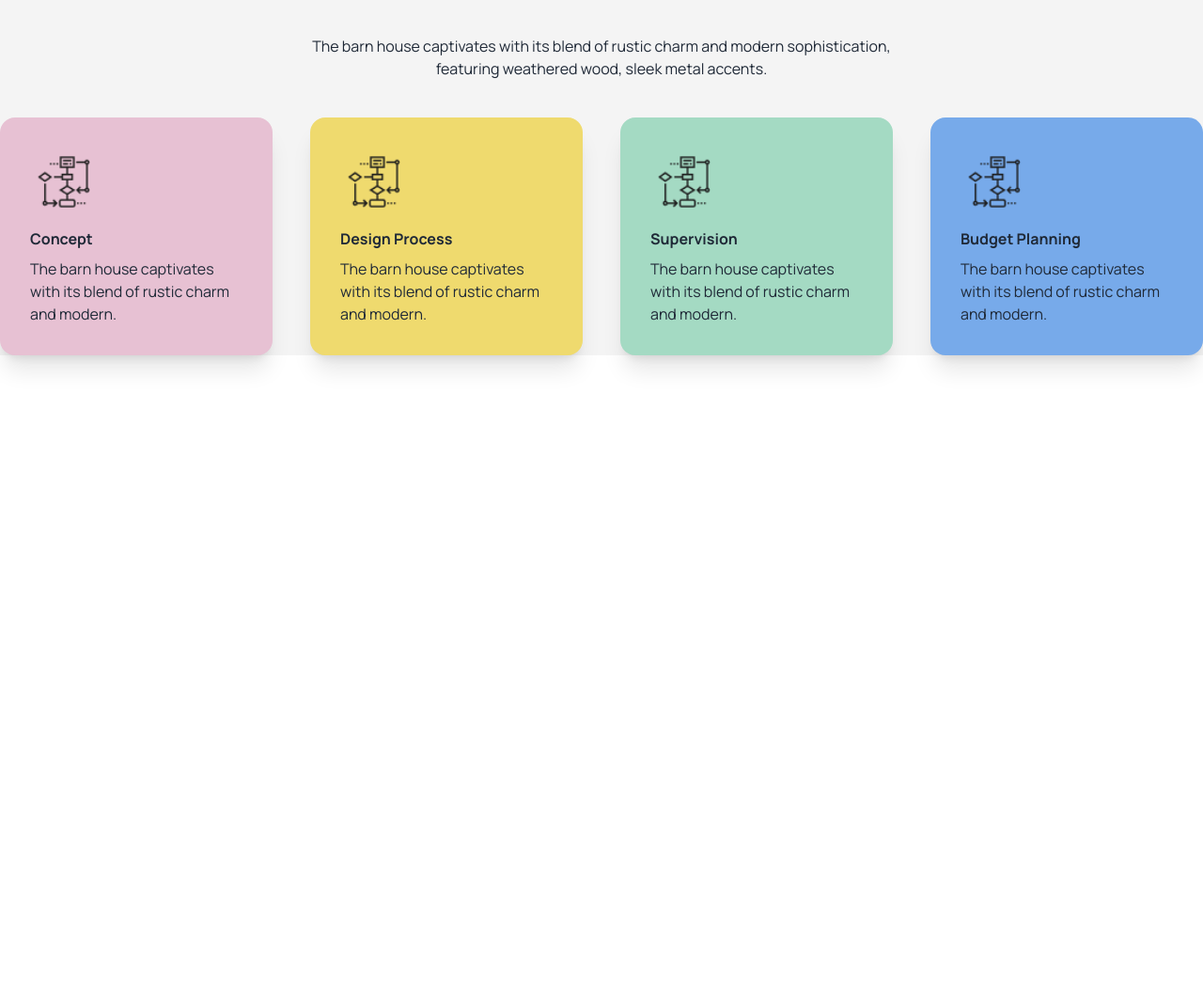
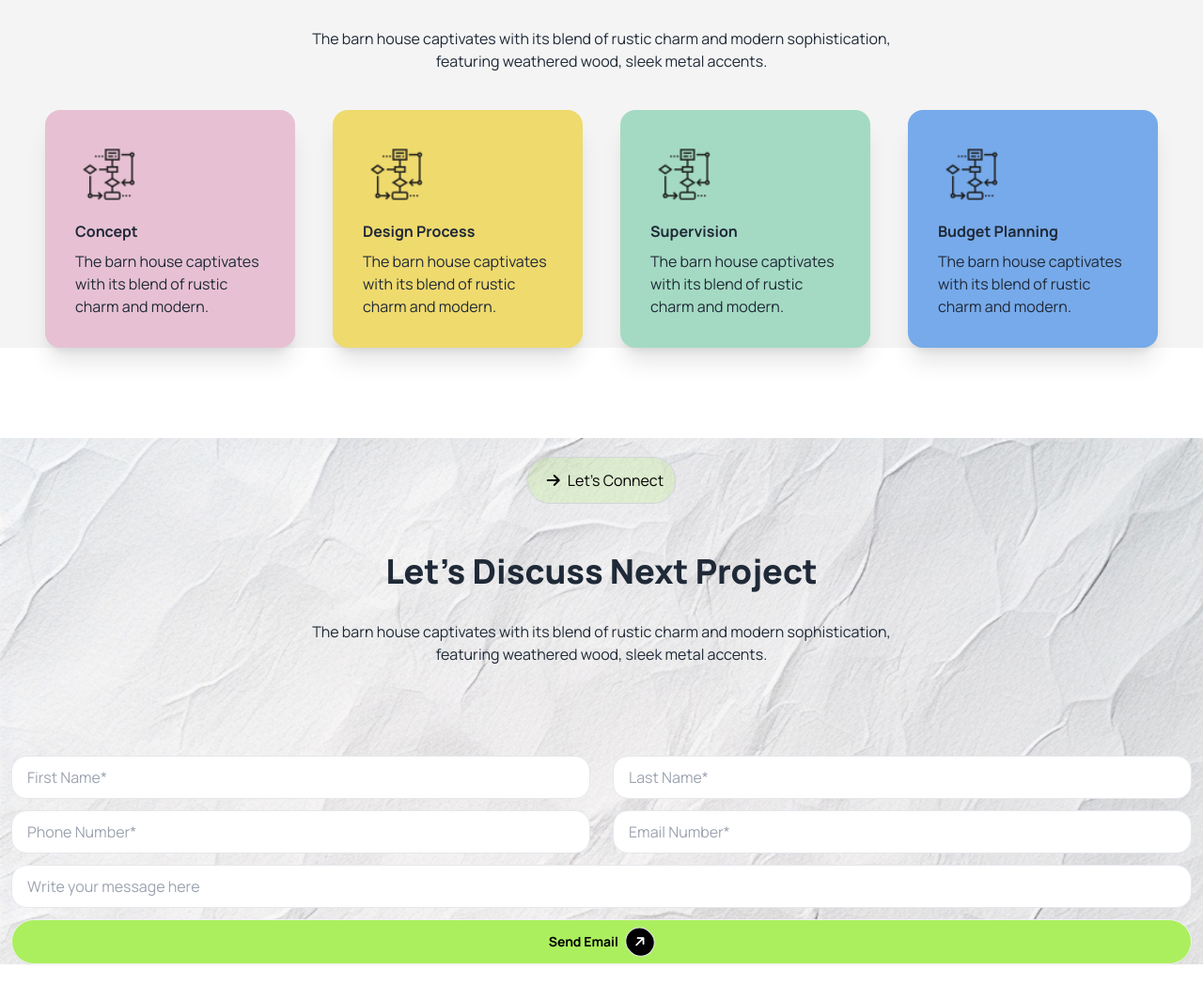
Before and after one commit to isrataunkona/B10-Assignment-03, a plain HTML site: page index.html in a window 1280 px wide. Shown: the part 2010-3075 px from the top of the page at 94% size. Before the commit the page ends 2484 px from the top, so only its background shows below. Drawn offline with nearby package versions, Linux system fonts and the light colour scheme.

Commit message:
form section added

```diff
--- a/index.html
+++ b/index.html
@@ -123,10 +123,10 @@
                     <button class="text-black bg-white p-3 my-5 border border-gray-300 rounded-3xl"><i class="fa-solid fa-arrow-right px-2 "></i>How We Works</button>
                 </div>
                 <div class="mb-10">
-                    <h3 class="font-extrabold text-5xl my-10">Our Works Process</h3>
+                    <h3 class="font-extrabold text-4xl my-10">Our Works Process</h3>
                     <p>The barn house captivates with its blend of rustic charm and modern sophistication, <br> featuring weathered wood, sleek metal accents.</p>
                 </div>
-                <div class="grid grid-cols-1 lg:grid-cols-4 gap-10">
+                <div class="grid grid-cols-1 lg:grid-cols-4 gap-10 mx-12">
                     <div class="card card-below bg-[#E7C1D3] shadow-xl">
 
                         <img class="mx-10 mt-10 h-15 w-14" src="assets/flow-chart.png" alt="">
@@ -171,6 +171,49 @@
             </section>
 
         </div>
+        <!-- Next Project discussion section -->
+         <div class="bg-[url('../assets/bg.jpg')] bg-cover h-500">
+            <div>
+                <section class="md:container mx-auto my-24">
+                    <div class="text-center">
+                        <button class="text-black  bg-[#ABEF5F33] p-3 my-5 border border-gray-300 rounded-3xl"><i class="fa-solid fa-arrow-right px-2 "></i>Let's Connect</button>
+                        <h3 class="text-4xl font-extrabold my-8">Let’s Discuss Next Project</h3>
+                        <p>The barn house captivates with its blend of rustic charm and  modern sophistication, <br> featuring weathered wood, sleek metal accents.</p>
+                    </div>
+                </section>
+             </div>
+             <!-- form section -->
+             <form class="md:container mx-auto my-24">
+             <div class="grid grid-cols-1 md:grid-cols-2">
+               <div class="px-3 mb-6 md:mb-0">
+                 <input class="appearance-none block w-full bg-white text-gray-700 border rounded-2xl py-3 px-4 mb-3 leading-tight focus:outline-none focus:bg-white" id="grid-first-name" type="text" placeholder="First Name*">
+               </div>
+               <div class="px-3 mb-6 md:mb-0">
+                 <input class="appearance-none block w-full bg-white text-gray-700 border rounded-2xl py-3 px-4 mb-3 leading-tight focus:outline-none focus:bg-white" id="grid-first-name" type="text" placeholder="Last Name*">
+               </div>
+            </div>
+               <div class="grid grid-cols-1  md:grid-cols-2">
+                <div class="px-3 mb-6 md:mb-0">
+                    <input class="appearance-none block w-full bg-white text-gray-700 border rounded-2xl py-3 px-4 mb-3 leading-tight focus:outline-none focus:bg-white" id="grid-first-name" type="text" placeholder="Phone Number*">
+                  </div>
+                  <div class="px-3 mb-6 md:mb-0">
+                    <input class="appearance-none block w-full bg-white text-gray-700 border rounded-2xl py-3 px-4 mb-3 leading-tight focus:outline-none focus:bg-white" id="grid-first-name" type="text" placeholder="Email Number*">
+                  </div>
+               </div>
+
+             <div class="mb-6">
+               <div class="px-3 mb-6 md:mb-0">
+                 <input class="appearance-none block w-full bg-white text-gray-700 border border-gray-200 rounded-2xl py-3 px-4 mb-3 leading-tight focus:outline-none focus:bg-white focus:border-gray-500" id="" type="" placeholder="Write your message here">
+                 <a class="btn bg-booking-primary rounded-3xl text-black font-bold w-full">Send Email <i class="fa-solid fa-arrow-right -rotate-45 bg-black border text-white rounded-2xl p-2"></i></a>
+               </div>
+             </div>
+
+           </form>
+         </div>
+
+
+
+
     </main>
     <!-- footer Section -->
     <footer>
--- a/tailwind.config.js
+++ b/tailwind.config.js
@@ -2,7 +2,11 @@
 module.exports = {
     content: ["./src/**/*.{html,js}"],
     theme: {
-      extend: {},
+      extend: {
+        // backgroundImage: {
+        //    'image':"url('../assets/bg.jpg')"
+        // },
+      },
     },
     plugins: [],
   }
```
